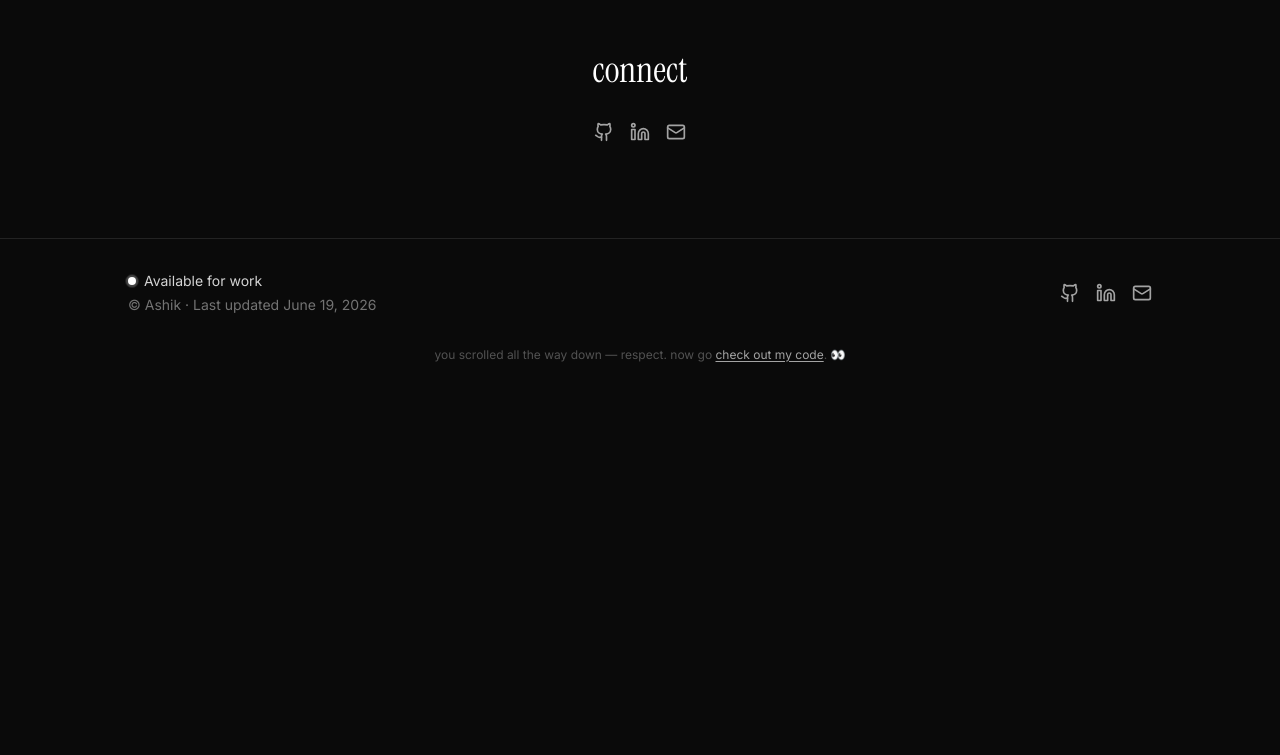
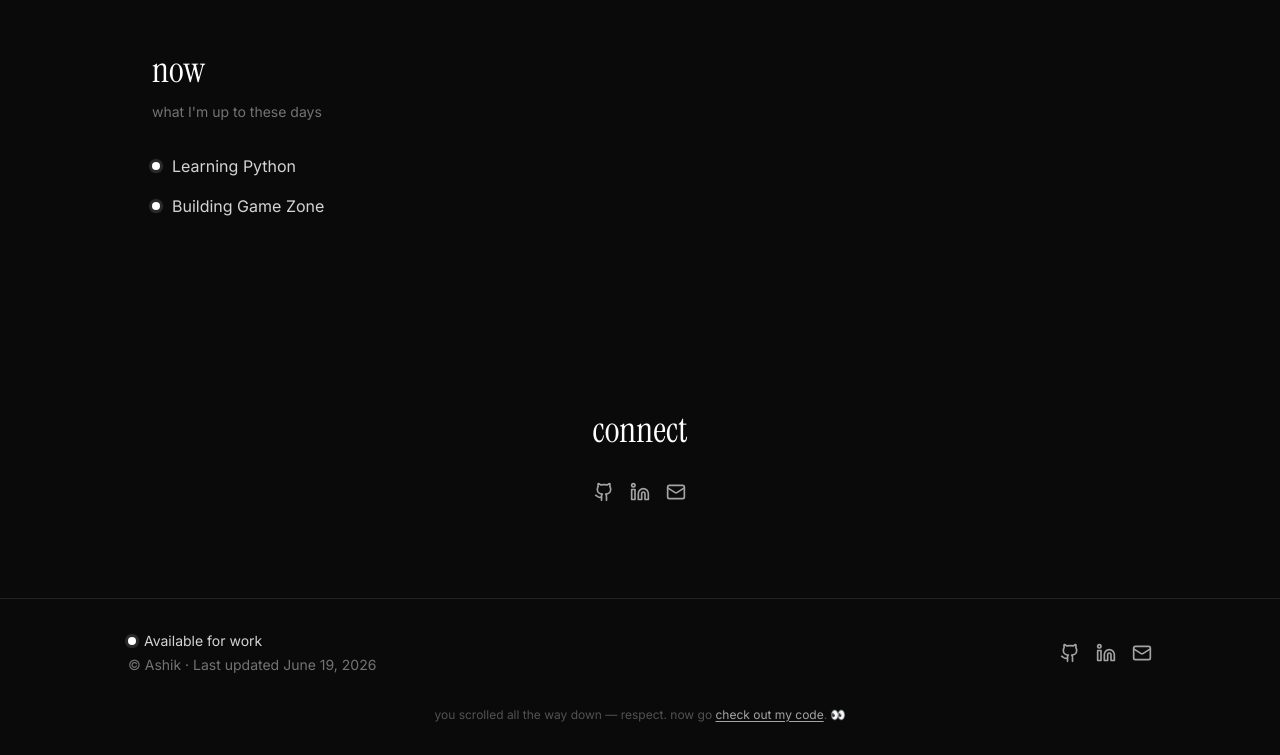
Before and after one commit to Ashik234/Personal-Website, a Next.js app: page / in a window 1280 px wide. Shown: the part 3428-4183 px from the top of the page. Before the commit the page ends 3823 px from the top, so only its background shows below. Built offline with nearby package versions, Linux system fonts and the light colour scheme.

Commit message:
feat: wire Now section after Projects

```diff
--- a/src/app/page.tsx
+++ b/src/app/page.tsx
@@ -4,6 +4,7 @@ import ExperiencePage from "../components/Experience/page";
 import EducationPage from "../components/Education/page";
 import AwardsPage from "../components/Awards/page";
 import ProjectsPage from "../components/Projects/page";
+import NowPage from "../components/Now/page";
 import ContactPage from "../components/Contact/page";
 import FooterPage from "../components/layout/Footer";
 import NavBarPage from "../components/layout/NavBar";
@@ -23,6 +24,7 @@ export default function Home() {
         <EducationPage />
         <AwardsPage />
         <ProjectsPage />
+        <NowPage />
         <ContactPage />
         <FooterPage />
       </main>
```
